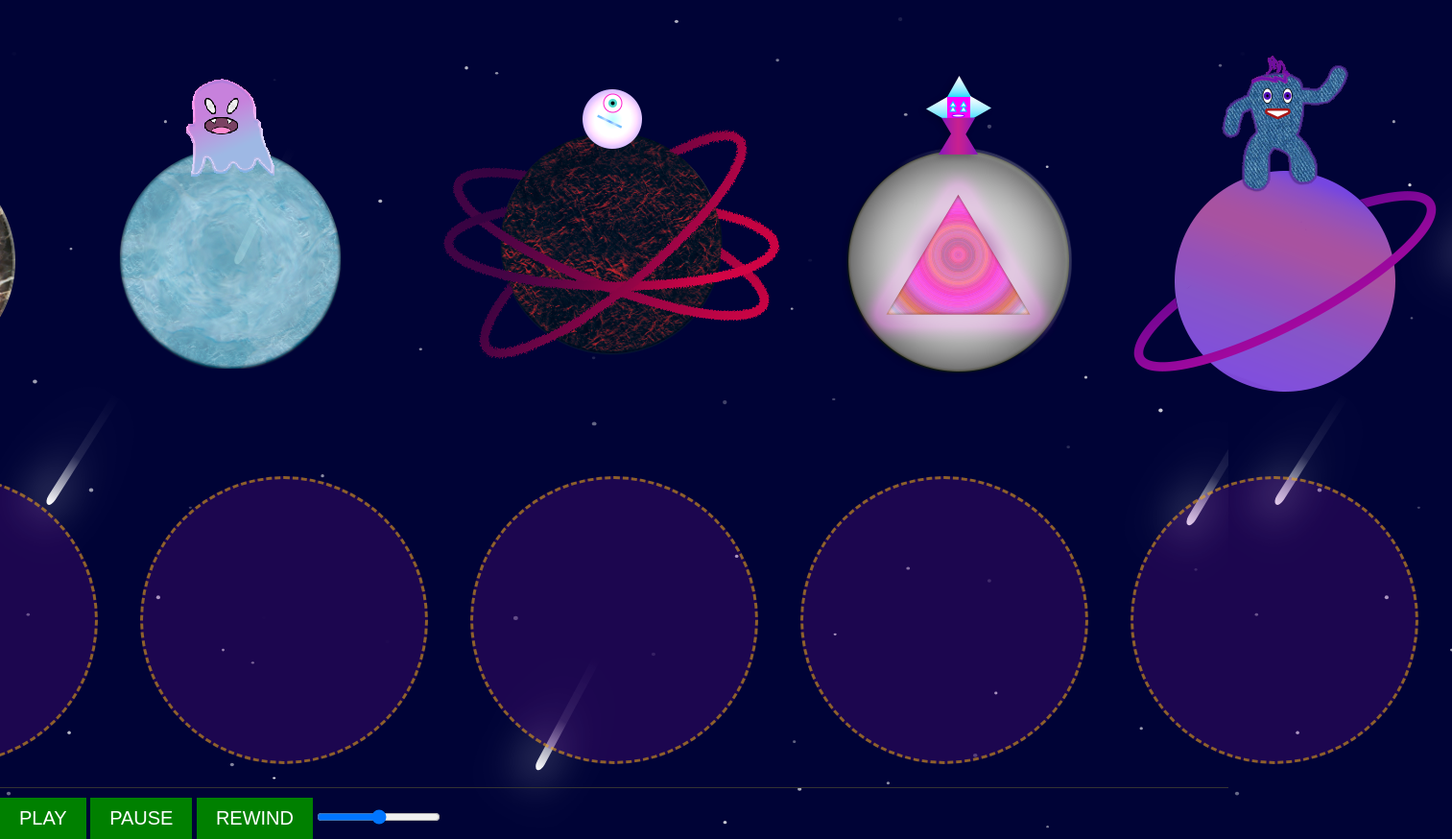
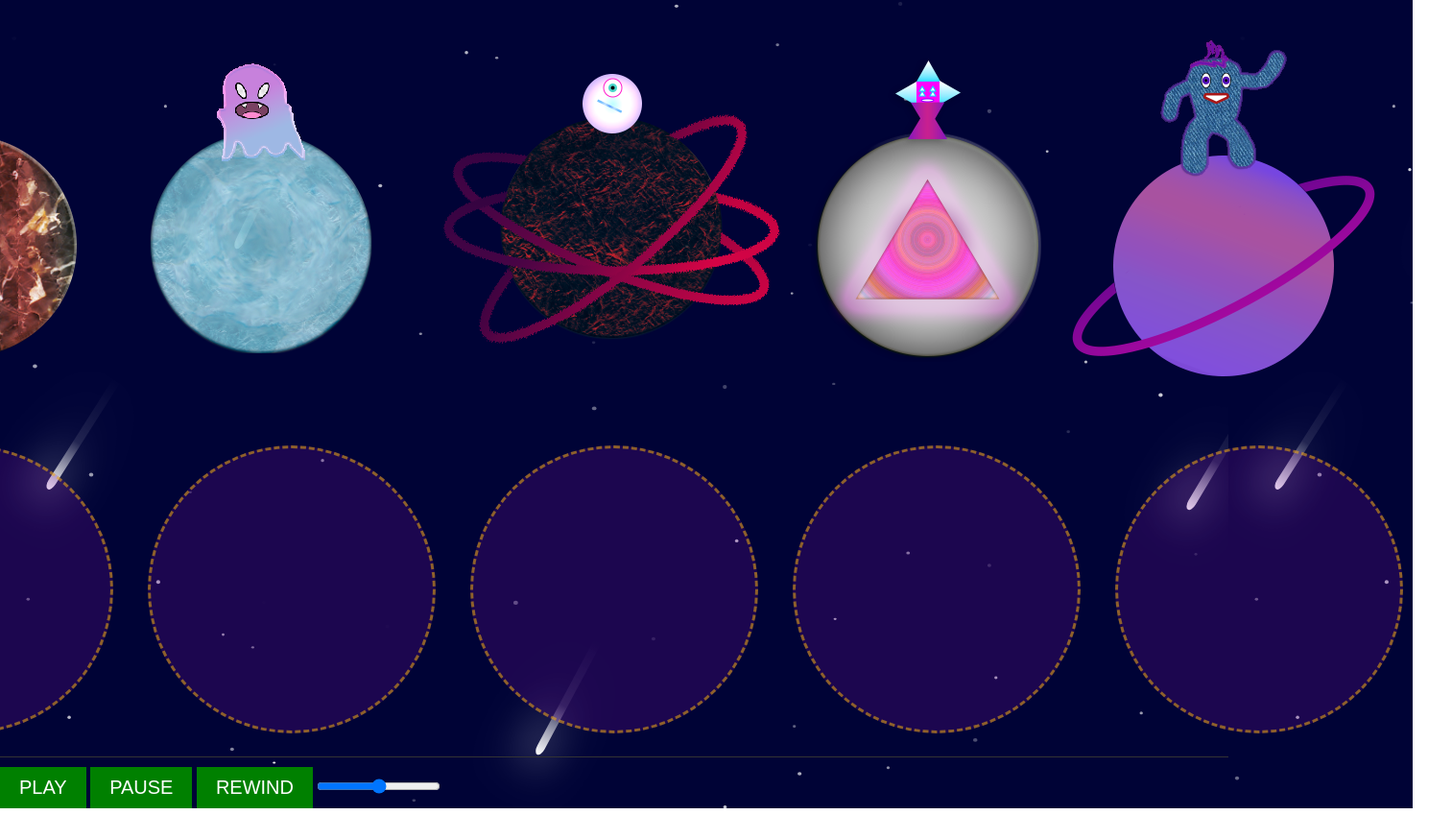
Before and after one commit to Roni213S/Music-Mixer, a plain HTML site: page index.html in a window 1280 px wide. Shown: the part 51-925 px from the top of the page at 96% size, 1513 px wide, since content can reach past the window. After the commit the page ends 893 px from the top, so only its background shows below. Drawn offline with Linux system fonts and the light colour scheme.

Commit message:
Improve drag-and-drop UI and restrict drop targets
Updated .target-zone to use flexbox for better alignment and adjusted gap in #target-zone-box for improved layout. Removed unnecessary 'track-ref' class from label images in index.html. Modified drop logic in main.js to only allow dropping if the target zone is empty, preventing multiple items in a single target.

```diff
--- a/css/main.css
+++ b/css/main.css
@@ -56,7 +56,9 @@ audio { display: block; }
 }
 
 .target-zone {
-  display: inline-block;
+  display: flex;
+  align-items: center;
+  justify-content: center;
   border-radius: 50%;
   background-color: rgba(126, 18, 169, 0.22);
   border: 3px dashed rgba(246, 180, 12, 0.526);
@@ -68,10 +70,9 @@ audio { display: block; }
 #target-zone-box {
   display: flex;
   flex-direction: row;
-  gap: 1.5em;
+  gap: 1em;
   margin-top: 3em;
 }
-
 
 
 .label {
--- a/index.html
+++ b/index.html
@@ -17,11 +17,11 @@
     <h2 class="hidden">Draggable Objects</h2>
 
       <div id="label-box">
-        <div class="label" data-trackref="Boxer" draggable="true"><img src="images/Boxer.png" alt="boxer alien" class="track-ref"></div>
-        <div class="label" data-trackref="Funky" draggable="true"><img src="images/funky.png" alt="funky alien" class="track-ref"></div>
-        <div class="label" data-trackref="Guitar" draggable="true"><img src="images/Guitar.png" alt="guitar alien" class="track-ref"></div>
-        <div class="label" data-trackref="Robot" draggable="true"><img src="images/Robot.png" alt="robot alien" class="track-ref"></div>
-        <div class="label" data-trackref="Upbeat" draggable="true"><img src="images/Upbeat.png" alt="upbeat alien" class="track-ref"></div>
+        <div class="label" data-trackref="Boxer" draggable="true"><img src="images/Boxer.png" alt="boxer alien"></div>
+        <div class="label" data-trackref="Funky" draggable="true"><img src="images/funky.png" alt="funky alien"></div>
+        <div class="label" data-trackref="Guitar" draggable="true"><img src="images/Guitar.png" alt="guitar alien"></div>
+        <div class="label" data-trackref="Robot" draggable="true"><img src="images/Robot.png" alt="robot alien"></div>
+        <div class="label" data-trackref="Upbeat" draggable="true"><img src="images/Upbeat.png" alt="upbeat alien"></div>
       </div>
 
       <div id="target-zone-box">
--- a/js/main.js
+++ b/js/main.js
@@ -57,8 +57,10 @@ function dragOver(event) {
 
 function drop(event) {
     event.preventDefault();
-    this.appendChild(currentDraggedElement);
-    currentDraggedElement = null;
+    if (this.children.length === 0) {
+        this.appendChild(currentDraggedElement);
+        currentDraggedElement = null;
+    }
 }
 
 //Event listeners
```
